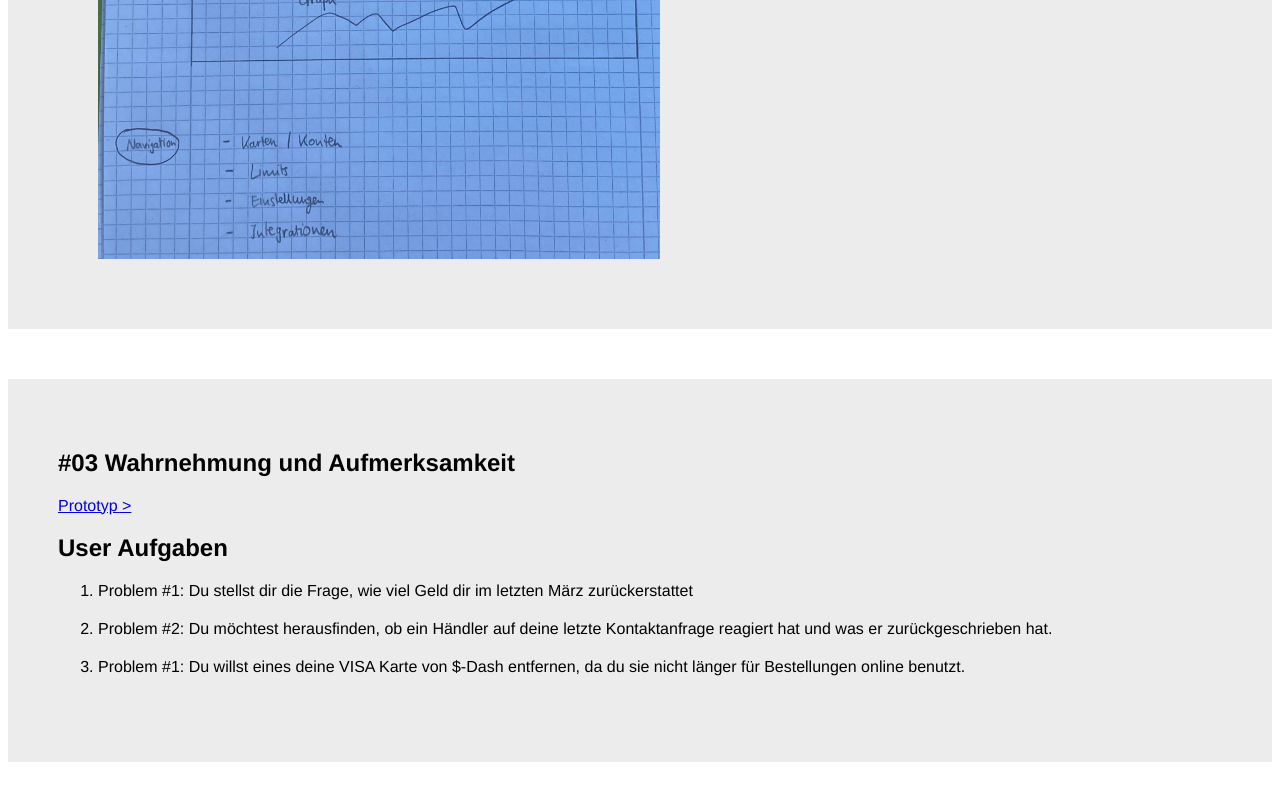
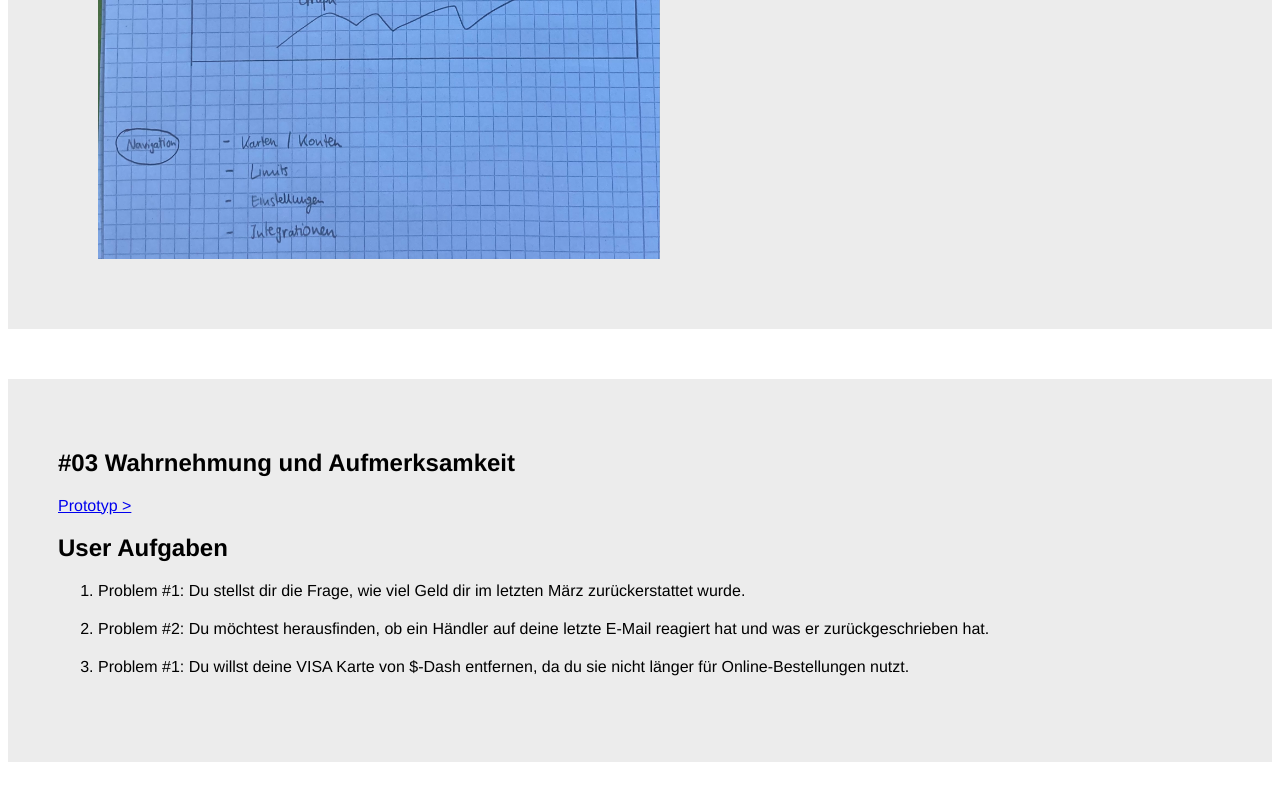
Before and after one commit to loge99/IFD, a plain HTML site: page index.html in a window 1280 px wide. Shown: the part 2786-3586 px from the top of the page. Drawn offline with Linux system fonts and the light colour scheme.

Commit message:
Updates & Fixes

```diff
--- a/index.html
+++ b/index.html
@@ -138,11 +138,11 @@
       <a href="https://av4f12.axshare.com" target="_blank">Prototyp ></a>
       <h2>User Aufgaben</h2>
       <ol>
-        <li>Problem #1: Du stellst dir die Frage, wie viel Geld dir im letzten März zurückerstattet </li>
-        <li>Problem #2: Du möchtest herausfinden, ob ein Händler auf deine letzte Kontaktanfrage reagiert hat und was er
+        <li>Problem #1: Du stellst dir die Frage, wie viel Geld dir im letzten März zurückerstattet wurde.</li>
+        <li>Problem #2: Du möchtest herausfinden, ob ein Händler auf deine letzte E-Mail reagiert hat und was er
           zurückgeschrieben hat.</li>
-        <li>Problem #1: Du willst eines deine VISA Karte von $-Dash entfernen, da du sie nicht länger für Bestellungen
-          online benutzt.</li>
+        <li>Problem #1: Du willst deine VISA Karte von $-Dash entfernen, da du sie nicht länger für Online-Bestellungen
+          nutzt.</li>
       </ol>
     </div>
   </main>
```
